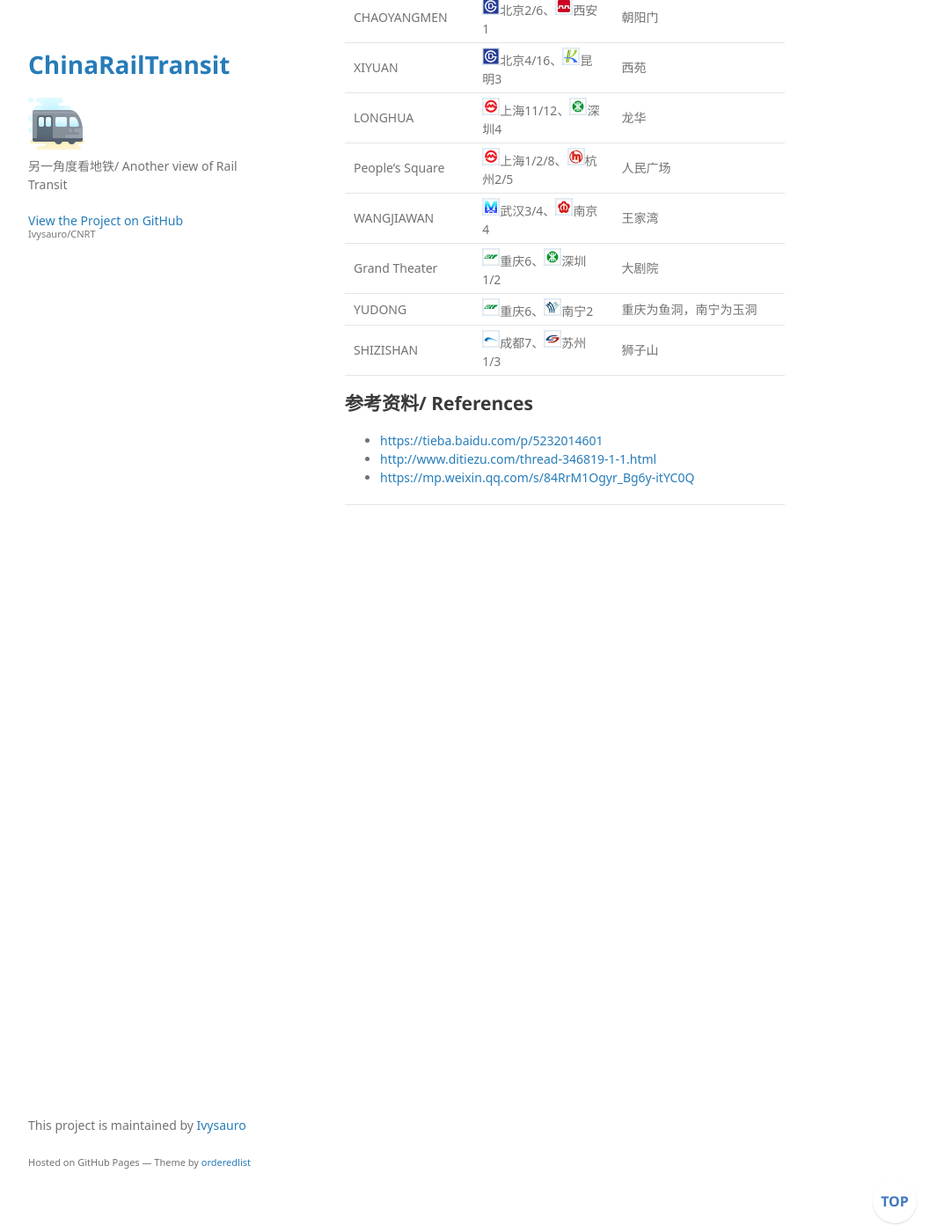
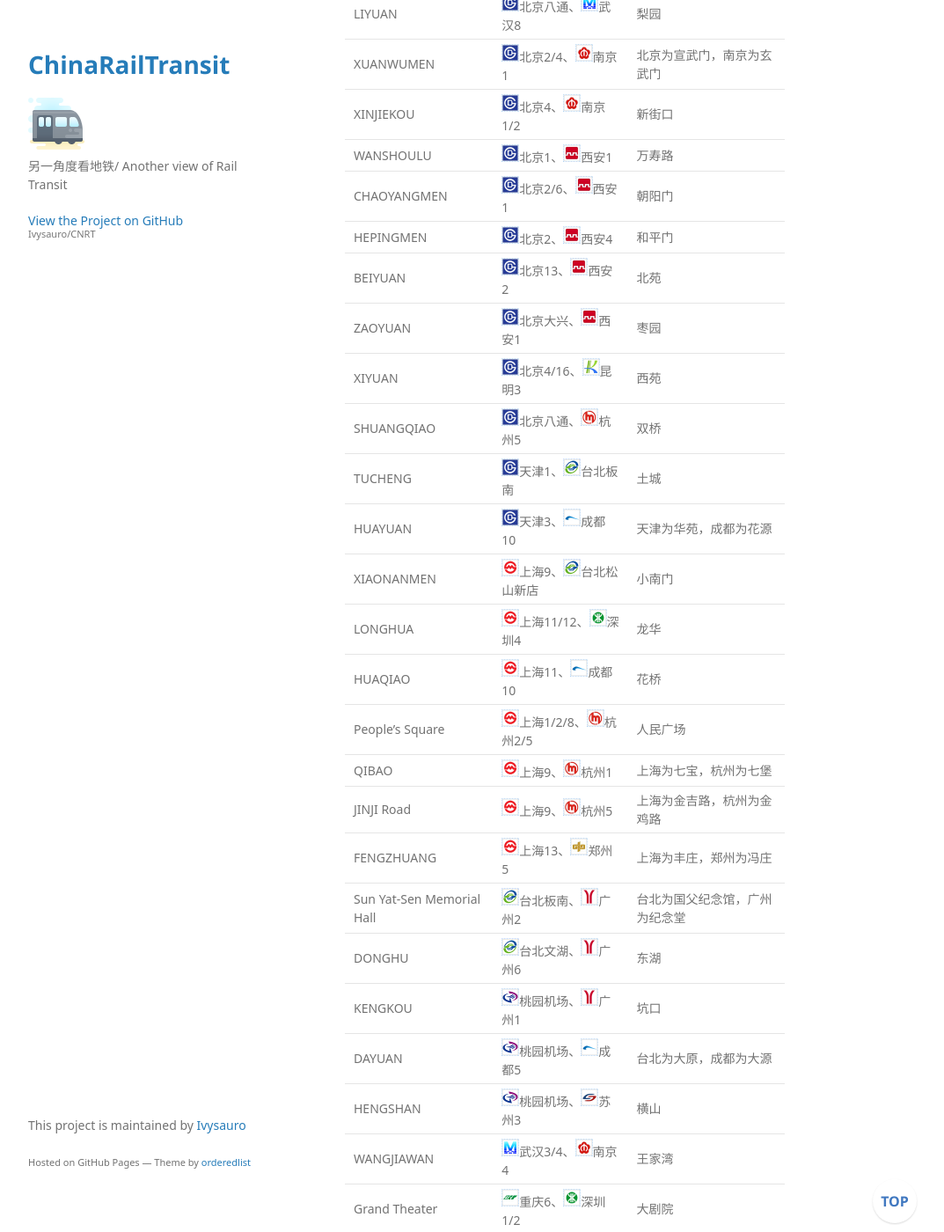
Before and after one commit to Ivysauro/CNRT, a Jekyll site: the page built from data/Namesake.md, in a window 1280 px wide and 1400 px high, scrolled down 6356 px. Shown: the whole window at 88% size, without its empty margins (178-1251 px from the left). Built offline with Jekyll 4.4.1, drawn with Linux system fonts in a browser that asks for light colours; some web fonts are replaced; our own code applies the rules of GitHub Pages for plain Markdown files; a script that is not in the unit is left out; some of the changed text lies outside the part shown.

Commit message:
🍊不定期更新

```diff
--- a/data/Namesake.md
+++ b/data/Namesake.md
@@ -162,14 +162,34 @@
 | 站名/ Station Name | 归属/ Affiliated City | 对应中文/ Chinese Station Name |
 | :----------------- | :------------------- | :----------------------------- |
 | FUXINGMEN | <img src="https://raw.githubusercontent.com/Ivysauro/CNRT/master/images/city/bj.gif" width="20" hegiht="20"/>北京1/2、<img src="https://raw.githubusercontent.com/Ivysauro/CNRT/master/images/city/tj.gif" width="20" hegiht="20"/>天津1 | 复兴门 |
+| CHANGPING | <img src="https://raw.githubusercontent.com/Ivysauro/CNRT/master/images/city/bj.gif" width="20" hegiht="20"/>北京昌平、<img src="https://raw.githubusercontent.com/Ivysauro/CNRT/master/images/city/gz.gif" width="20" hegiht="20"/>广州21 | 北京为昌平，广州为长平 |
 | CIQIKOU | <img src="https://raw.githubusercontent.com/Ivysauro/CNRT/master/images/city/bj.gif" width="20" hegiht="20"/>北京5/7、<img src="https://raw.githubusercontent.com/Ivysauro/CNRT/master/images/city/cq.gif" width="20" hegiht="20"/>重庆1 | 磁器口 |
 | GUOMAO | <img src="https://raw.githubusercontent.com/Ivysauro/CNRT/master/images/city/bj.gif" width="20" hegiht="20"/>北京1/10、<img src="https://raw.githubusercontent.com/Ivysauro/CNRT/master/images/city/sz.gif" width="20" hegiht="20"/>深圳1 | 国贸 |
+| SHILIPU | <img src="https://raw.githubusercontent.com/Ivysauro/CNRT/master/images/city/bj.gif" width="20" hegiht="20"/>北京6、<img src="https://raw.githubusercontent.com/Ivysauro/CNRT/master/images/city/wh.gif" width="20" hegiht="20"/>武汉4 | 北京为十里堡，武汉为十里铺 |
+| LIYUAN | <img src="https://raw.githubusercontent.com/Ivysauro/CNRT/master/images/city/bj.gif" width="20" hegiht="20"/>北京八通、<img src="https://raw.githubusercontent.com/Ivysauro/CNRT/master/images/city/wh.gif" width="20" hegiht="20"/>武汉8 | 梨园 |
 | XUANWUMEN | <img src="https://raw.githubusercontent.com/Ivysauro/CNRT/master/images/city/bj.gif" width="20" hegiht="20"/>北京2/4、<img src="https://raw.githubusercontent.com/Ivysauro/CNRT/master/images/city/nj.gif" width="20" hegiht="20"/>南京1 | 北京为宣武门，南京为玄武门 |
 | XINJIEKOU | <img src="https://raw.githubusercontent.com/Ivysauro/CNRT/master/images/city/bj.gif" width="20" hegiht="20"/>北京4、<img src="https://raw.githubusercontent.com/Ivysauro/CNRT/master/images/city/nj.gif" width="20" hegiht="20"/>南京1/2 | 新街口 |
+| WANSHOULU | <img src="https://raw.githubusercontent.com/Ivysauro/CNRT/master/images/city/bj.gif" width="20" hegiht="20"/>北京1、<img src="https://raw.githubusercontent.com/Ivysauro/CNRT/master/images/city/xa.gif" width="20" hegiht="20"/>西安1 | 万寿路 |
 | CHAOYANGMEN | <img src="https://raw.githubusercontent.com/Ivysauro/CNRT/master/images/city/bj.gif" width="20" hegiht="20"/>北京2/6、<img src="https://raw.githubusercontent.com/Ivysauro/CNRT/master/images/city/xa.gif" width="20" hegiht="20"/>西安1 | 朝阳门 |
+| HEPINGMEN | <img src="https://raw.githubusercontent.com/Ivysauro/CNRT/master/images/city/bj.gif" width="20" hegiht="20"/>北京2、<img src="https://raw.githubusercontent.com/Ivysauro/CNRT/master/images/city/xa.gif" width="20" hegiht="20"/>西安4 | 和平门 |
+| BEIYUAN | <img src="https://raw.githubusercontent.com/Ivysauro/CNRT/master/images/city/bj.gif" width="20" hegiht="20"/>北京13、<img src="https://raw.githubusercontent.com/Ivysauro/CNRT/master/images/city/xa.gif" width="20" hegiht="20"/>西安2 | 北苑 |
+| ZAOYUAN | <img src="https://raw.githubusercontent.com/Ivysauro/CNRT/master/images/city/bj.gif" width="20" hegiht="20"/>北京大兴、<img src="https://raw.githubusercontent.com/Ivysauro/CNRT/master/images/city/xa.gif" width="20" hegiht="20"/>西安1 | 枣园 |
 | XIYUAN | <img src="https://raw.githubusercontent.com/Ivysauro/CNRT/master/images/city/bj.gif" width="20" hegiht="20"/>北京4/16、<img src="https://raw.githubusercontent.com/Ivysauro/CNRT/master/images/city/km.gif" width="20" hegiht="20"/>昆明3 | 西苑 |
+| SHUANGQIAO | <img src="https://raw.githubusercontent.com/Ivysauro/CNRT/master/images/city/bj.gif" width="20" hegiht="20"/>北京八通、<img src="https://raw.githubusercontent.com/Ivysauro/CNRT/master/images/city/hz.gif" width="20" hegiht="20"/>杭州5 | 双桥 |
+| TUCHENG | <img src="https://raw.githubusercontent.com/Ivysauro/CNRT/master/images/city/bj.gif" width="20" hegiht="20"/>天津1、<img src="https://raw.githubusercontent.com/Ivysauro/CNRT/master/images/city/tp.gif" width="20" hegiht="20"/>台北板南 | 土城 |
+| HUAYUAN | <img src="https://raw.githubusercontent.com/Ivysauro/CNRT/master/images/city/bj.gif" width="20" hegiht="20"/>天津3、<img src="https://raw.githubusercontent.com/Ivysauro/CNRT/master/images/city/cd.gif" width="20" hegiht="20"/>成都10 | 天津为华苑，成都为花源 |
+| XIAONANMEN | <img src="https://raw.githubusercontent.com/Ivysauro/CNRT/master/images/city/sh.gif" width="20" hegiht="20"/>上海9、<img src="https://raw.githubusercontent.com/Ivysauro/CNRT/master/images/city/tp.gif" width="20" hegiht="20"/>台北松山新店 | 小南门 |
 | LONGHUA | <img src="https://raw.githubusercontent.com/Ivysauro/CNRT/master/images/city/sh.gif" width="20" hegiht="20"/>上海11/12、<img src="https://raw.githubusercontent.com/Ivysauro/CNRT/master/images/city/sz.gif" width="20" hegiht="20"/>深圳4 | 龙华 |
+| HUAQIAO | <img src="https://raw.githubusercontent.com/Ivysauro/CNRT/master/images/city/sh.gif" width="20" hegiht="20"/>上海11、<img src="https://raw.githubusercontent.com/Ivysauro/CNRT/master/images/city/cd.gif" width="20" hegiht="20"/>成都10 | 花桥 |
 | People's Square | <img src="https://raw.githubusercontent.com/Ivysauro/CNRT/master/images/city/sh.gif" width="20" hegiht="20"/>上海1/2/8、<img src="https://raw.githubusercontent.com/Ivysauro/CNRT/master/images/city/hz.gif" width="20" hegiht="20"/>杭州2/5 | 人民广场 |
+| QIBAO | <img src="https://raw.githubusercontent.com/Ivysauro/CNRT/master/images/city/sh.gif" width="20" hegiht="20"/>上海9、<img src="https://raw.githubusercontent.com/Ivysauro/CNRT/master/images/city/hz.gif" width="20" hegiht="20"/>杭州1 | 上海为七宝，杭州为七堡 |
+| JINJI Road | <img src="https://raw.githubusercontent.com/Ivysauro/CNRT/master/images/city/sh.gif" width="20" hegiht="20"/>上海9、<img src="https://raw.githubusercontent.com/Ivysauro/CNRT/master/images/city/hz.gif" width="20" hegiht="20"/>杭州5 | 上海为金吉路，杭州为金鸡路 |
+| FENGZHUANG | <img src="https://raw.githubusercontent.com/Ivysauro/CNRT/master/images/city/sh.gif" width="20" hegiht="20"/>上海13、<img src="https://raw.githubusercontent.com/Ivysauro/CNRT/master/images/city/zz.gif" width="20" hegiht="20"/>郑州5 | 上海为丰庄，郑州为冯庄 |
+| Sun Yat-Sen Memorial Hall | <img src="https://raw.githubusercontent.com/Ivysauro/CNRT/master/images/city/tp.gif" width="20" hegiht="20"/>台北板南、<img src="https://raw.githubusercontent.com/Ivysauro/CNRT/master/images/city/gz.gif" width="20" hegiht="20"/>广州2 | 台北为国父纪念馆，广州为纪念堂 |
+| DONGHU | <img src="https://raw.githubusercontent.com/Ivysauro/CNRT/master/images/city/tp.gif" width="20" hegiht="20"/>台北文湖、<img src="https://raw.githubusercontent.com/Ivysauro/CNRT/master/images/city/gz.gif" width="20" hegiht="20"/>广州6 | 东湖 |
+| KENGKOU | <img src="https://raw.githubusercontent.com/Ivysauro/CNRT/master/images/city/ty.gif" width="20" hegiht="20"/>桃园机场、<img src="https://raw.githubusercontent.com/Ivysauro/CNRT/master/images/city/gz.gif" width="20" hegiht="20"/>广州1 | 坑口 |
+| DAYUAN | <img src="https://raw.githubusercontent.com/Ivysauro/CNRT/master/images/city/ty.gif" width="20" hegiht="20"/>桃园机场、<img src="https://raw.githubusercontent.com/Ivysauro/CNRT/master/images/city/cd.gif" width="20" hegiht="20"/>成都5 | 台北为大原，成都为大源 |
+| HENGSHAN | <img src="https://raw.githubusercontent.com/Ivysauro/CNRT/master/images/city/ty.gif" width="20" hegiht="20"/>桃园机场、<img src="https://raw.githubusercontent.com/Ivysauro/CNRT/master/images/city/suz.gif" width="20" hegiht="20"/>苏州3 | 横山 |
 | WANGJIAWAN | <img src="https://raw.githubusercontent.com/Ivysauro/CNRT/master/images/city/wh.gif" width="20" hegiht="20"/>武汉3/4、<img src="https://raw.githubusercontent.com/Ivysauro/CNRT/master/images/city/nj.gif" width="20" hegiht="20"/>南京4 | 王家湾 |
 | Grand Theater | <img src="https://raw.githubusercontent.com/Ivysauro/CNRT/master/images/city/cq.gif" width="20" hegiht="20"/>重庆6、<img src="https://raw.githubusercontent.com/Ivysauro/CNRT/master/images/city/sz.gif" width="20" hegiht="20"/>深圳1/2 | 大剧院 |
 | YUDONG | <img src="https://raw.githubusercontent.com/Ivysauro/CNRT/master/images/city/cq.gif" width="20" hegiht="20"/>重庆6、<img src="https://raw.githubusercontent.com/Ivysauro/CNRT/master/images/city/nn.gif" width="20" hegiht="20"/>南宁2 | 重庆为鱼洞，南宁为玉洞 |
```
